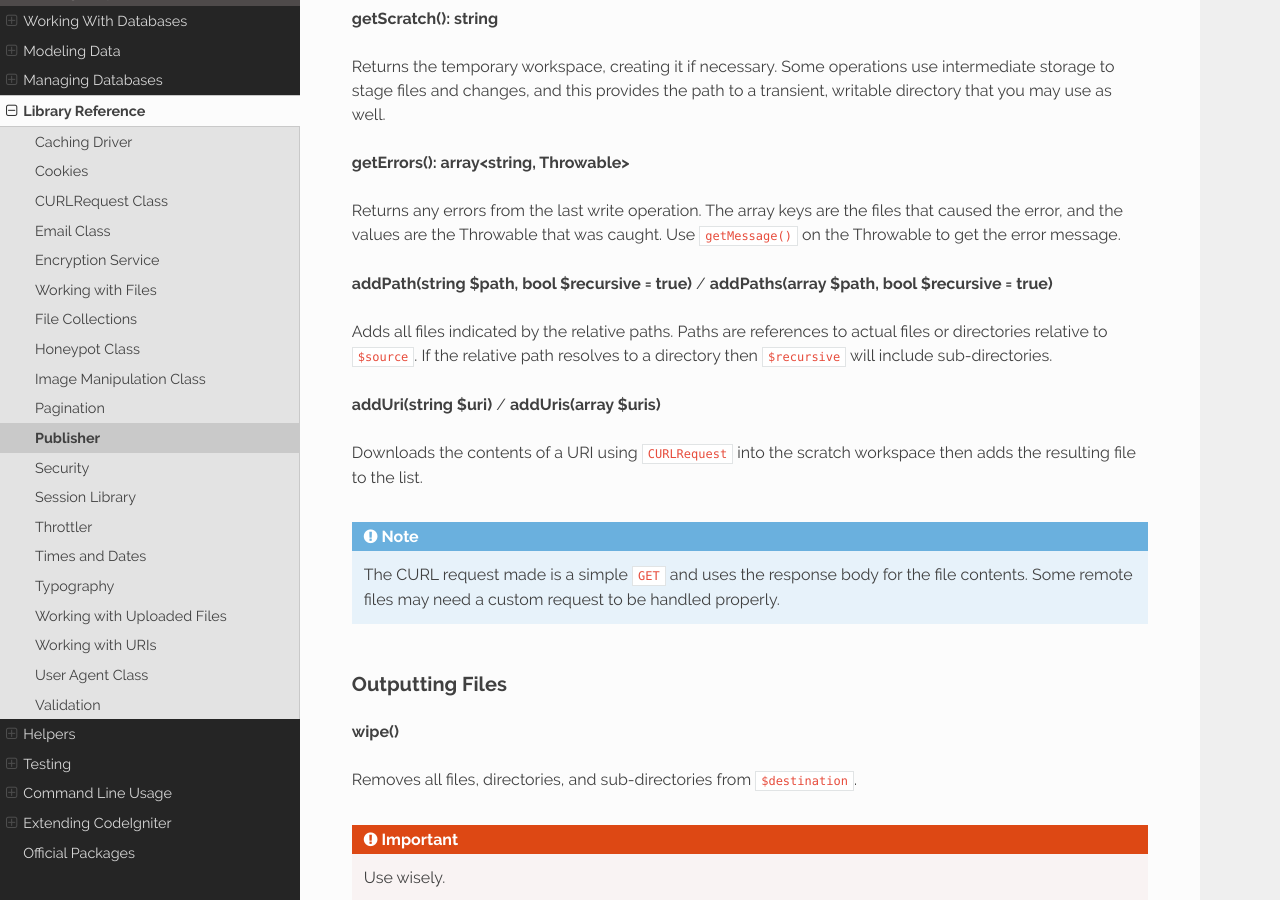
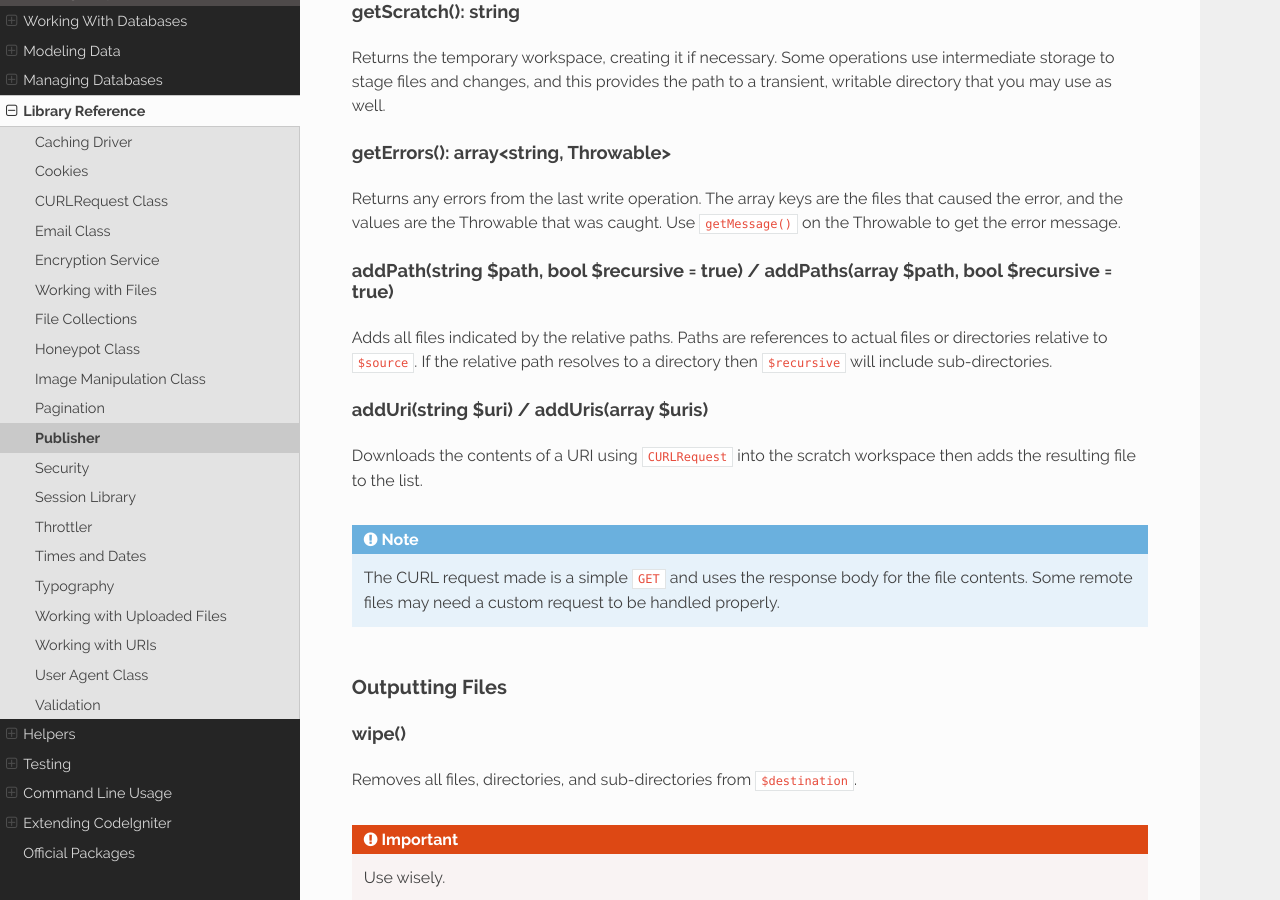
Before and after one commit to NEKOGET/ci4_user_guide_src, a Sphinx documentation site: the page built from source/libraries/publisher.rst, in a window 1280 px wide and 900 px high, scrolled down 6018 px. Built offline with Sphinx 7.4.7 and the Read the Docs theme 2.0.0, drawn with Linux system fonts in a browser that asks for light colours.

Commit message:
docs: make methods linkable

```diff
--- a/source/database/metadata.rst
+++ b/source/database/metadata.rst
@@ -121,7 +121,8 @@ The key types may be unique to the database you are using.
 For instance, MySQL will return one of primary, fulltext, spatial, index or unique
 for each key associated with a table.
 
-**$db->getForeignKeyData()**
+$db->getForeignKeyData()
+------------------------
 
 Returns an array of objects containing foreign key information.
 
--- a/source/libraries/publisher.rst
+++ b/source/libraries/publisher.rst
@@ -176,37 +176,41 @@ Library Reference
 Support Methods
 ===============
 
-**[static] discover(string $directory = 'Publishers'): Publisher[]**
+[static] discover(string $directory = 'Publishers'): Publisher[]
+----------------------------------------------------------------
 
 Discovers and returns all Publishers in the specified namespace directory. For example, if both
 **app/Publishers/FrameworkPublisher.php** and **myModule/src/Publishers/AssetPublisher.php** exist and are
 extensions of ``Publisher`` then ``Publisher::discover()`` would return an instance of each.
 
-**publish(): bool**
+publish(): bool
+---------------
 
 Processes the full input-process-output chain. By default this is the equivalent of calling ``addPath($source)``
 and ``merge(true)`` but child classes will typically provide their own implementation. ``publish()`` is called
 on all discovered Publishers when running ``spark publish``.
 Returns success or failure.
 
-**getScratch(): string**
+getScratch(): string
+--------------------
 
 Returns the temporary workspace, creating it if necessary. Some operations use intermediate storage to stage
 files and changes, and this provides the path to a transient, writable directory that you may use as well.
 
-**getErrors(): array<string, Throwable>**
+getErrors(): array<string, Throwable>
+-------------------------------------
 
 Returns any errors from the last write operation. The array keys are the files that caused the error, and the
 values are the Throwable that was caught. Use ``getMessage()`` on the Throwable to get the error message.
 
-**addPath(string $path, bool $recursive = true)** /
-**addPaths(array $path, bool $recursive = true)**
+addPath(string $path, bool $recursive = true) / addPaths(array $path, bool $recursive = true)
+---------------------------------------------------------------------------------------------
 
 Adds all files indicated by the relative paths. Paths are references to actual files or directories relative
 to ``$source``. If the relative path resolves to a directory then ``$recursive`` will include sub-directories.
 
-**addUri(string $uri)** /
-**addUris(array $uris)**
+addUri(string $uri) / addUris(array $uris)
+------------------------------------------
 
 Downloads the contents of a URI using ``CURLRequest`` into the scratch workspace then adds the resulting
 file to the list.
@@ -217,13 +221,15 @@ file to the list.
 Outputting Files
 ================
 
-**wipe()**
+wipe()
+------
 
 Removes all files, directories, and sub-directories from ``$destination``.
 
 .. important:: Use wisely.
 
-**copy(bool $replace = true): bool**
+copy(bool $replace = true): bool
+--------------------------------
 
 Copies all files into the ``$destination``. This does not recreate the directory structure, so every file
 from the current list will end up in the same destination directory. Using ``$replace`` will cause files
@@ -233,7 +239,8 @@ Be mindful of duplicate basename collisions, for example:
 
 .. literalinclude:: publisher/011.php
 
-**merge(bool $replace = true): bool**
+merge(bool $replace = true): bool
+---------------------------------
 
 Copies all files into the ``$destination`` in appropriate relative sub-directories. Any files that
 match ``$source`` will be placed into their equivalent directories in ``$destination``, effectively
--- a/source/libraries/security.rst
+++ b/source/libraries/security.rst
@@ -196,7 +196,8 @@ Other Helpful Methods
 You will never need to use most of the methods in the Security class directly. The following are methods that
 you might find helpful that are not related to the CSRF protection.
 
-**sanitizeFilename()**
+sanitizeFilename()
+==================
 
 Tries to sanitize filenames in order to prevent directory traversal attempts and other security threats, which is
 particularly useful for files that were supplied via user input. The first parameter is the path to sanitize.
```
Also changed, not shown: source/libraries/uploaded_files.rst (+10 -5 lines).
